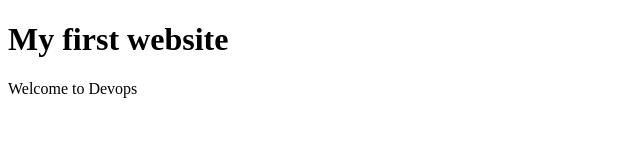
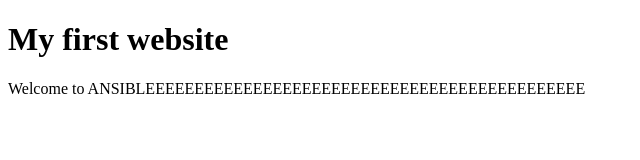
Before and after one commit to Lokesh-git-1997/devops, a plain HTML site: page index.html in a window 1280 px wide. Shown: the whole page, without its empty margins (0-640 px from the left). Drawn offline with Linux system fonts and the light colour scheme.

Commit message:
Update index.html

```diff
--- a/index.html
+++ b/index.html
@@ -1,12 +1,12 @@
 <!DOCTYPE html>
 <html>
 <head>
-<title>First Website</title>
+<title>First Ansible Website</title>
 </head>
 <body>
 
 <h1>My first website</h1>
-<p>Welcome to Devops</p>
+<p>Welcome to ANSIBLEEEEEEEEEEEEEEEEEEEEEEEEEEEEEEEEEEEEEEEEEEEEE</p>
 
 </body>
 </html>
```
